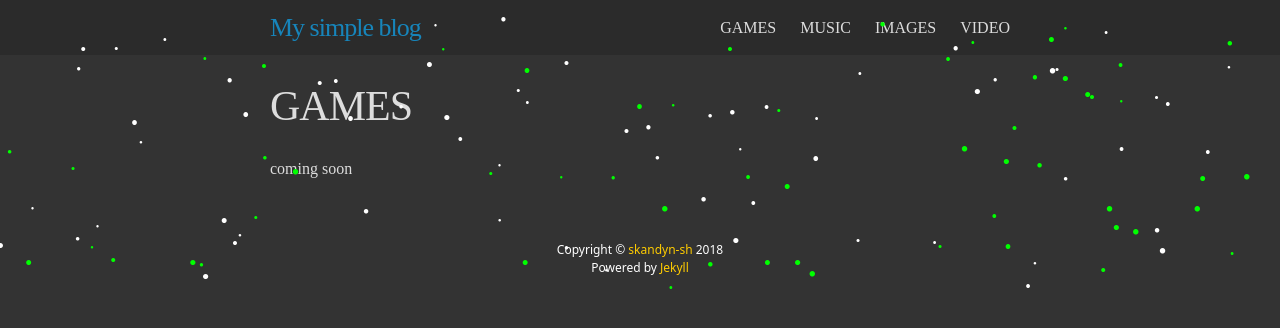
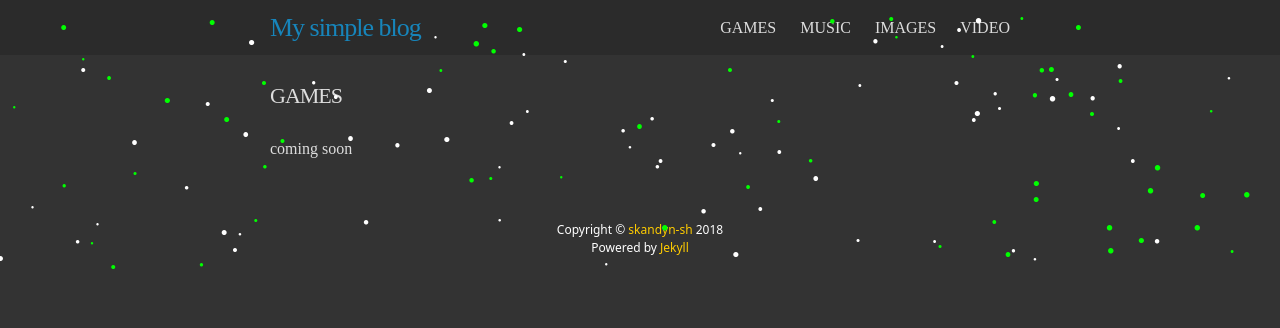
Before and after one commit to skandyn-sh/skandyn-sh.github.io, a Jekyll site: the page built from games.html, in a window 1280 px wide. Shown: the top 328 px of the page. Built offline with Jekyll 4.4.1, drawn with Linux system fonts in a browser that asks for light colours; nearby versions of some CDN libraries; library files that are not in the unit come from our copies; comment, search, counter and statistics services are not loaded.

Commit message:
Update _layout.scss

```diff
--- a/_sass/_layout.scss
+++ b/_sass/_layout.scss
@@ -123,7 +123,7 @@
 }
 
 .page-heading {
-    font-size: 14px;
+    font-size: 20px;
 }
 
 .post-list {
@@ -155,7 +155,7 @@
 }
 
 .post-title {
-    font-size: 42px;
+    font-size: 22px;
     letter-spacing: -1px;
     line-height: 1;
 
```
